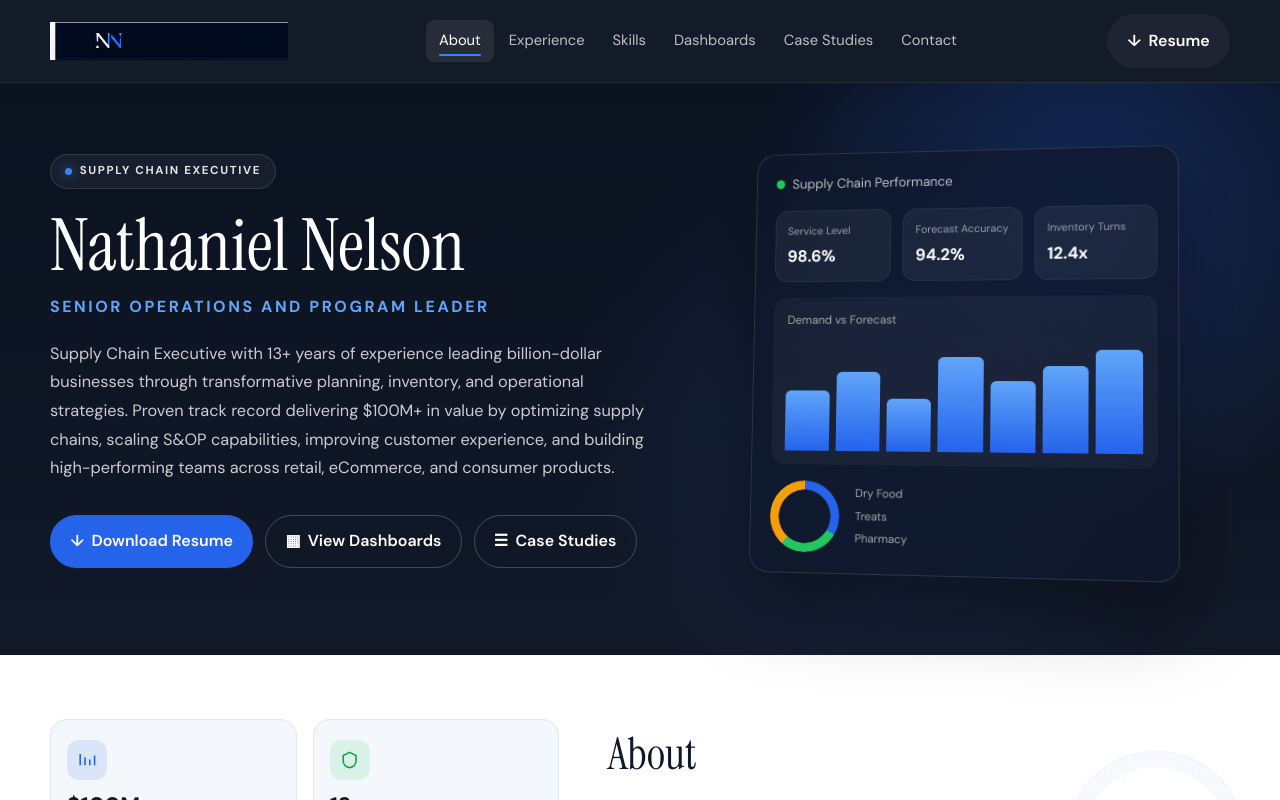
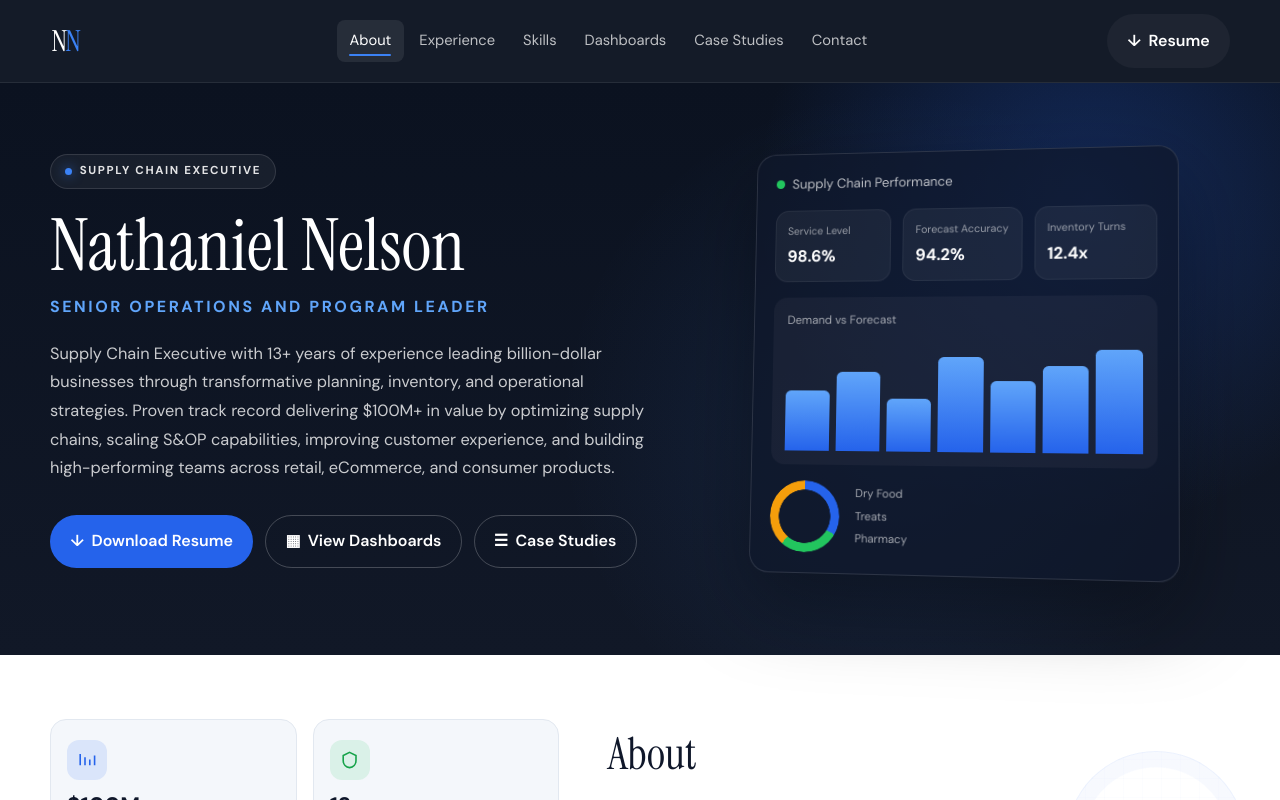
Before and after one commit to CaptianBoredASF/Website, a React (Vite) app: page / in a window 1280 px wide. Shown: the top 800 px of the page. Built offline with nearby package versions, Linux system fonts and the light colour scheme.

Commit message:
Replace logo image with extracted NN SVG logo

```diff
--- a/src/components/Header.jsx
+++ b/src/components/Header.jsx
@@ -1,5 +1,6 @@
 import { Link, useLocation, useNavigate } from 'react-router-dom'
 import { siteConfig } from '../data/resume'
+import Logo from './Logo'
 
 export const navItems = [
   { id: 'about', label: 'About', section: 'about' },
@@ -43,7 +44,7 @@ export default function Header() {
     <header className="site-header">
       <div className="container header-inner">
         <Link to="/" className="logo-mark" aria-label="Home">
-          <img src="/logo.png" alt="Nathaniel Nelson" className="logo-image" />
+          <Logo />
         </Link>
 
         <nav className="nav">
--- /dev/null
+++ b/src/components/Logo.jsx
@@ -0,0 +1,30 @@
+export default function Logo() {
+  return (
+    <svg
+      className="logo-svg"
+      xmlns="http://www.w3.org/2000/svg"
+      viewBox="0 0 78 44"
+      fill="none"
+      aria-hidden="true"
+    >
+      <text
+        x="20"
+        y="36"
+        fill="#3B82F6"
+        fontFamily="'Instrument Serif', Georgia, 'Times New Roman', serif"
+        fontSize="38"
+      >
+        N
+      </text>
+      <text
+        x="2"
+        y="36"
+        fill="#FFFFFF"
+        fontFamily="'Instrument Serif', Georgia, 'Times New Roman', serif"
+        fontSize="38"
+      >
+        N
+      </text>
+    </svg>
+  )
+}
--- a/src/index.css
+++ b/src/index.css
@@ -78,9 +78,9 @@ a:hover {
   flex-shrink: 0;
 }
 
-.logo-image {
+.logo-svg {
   display: block;
-  height: 2.4rem;
+  height: 2.1rem;
   width: auto;
 }
 
```
Also changed, not shown: public/logo.png (deleted), public/logo.svg (added).
